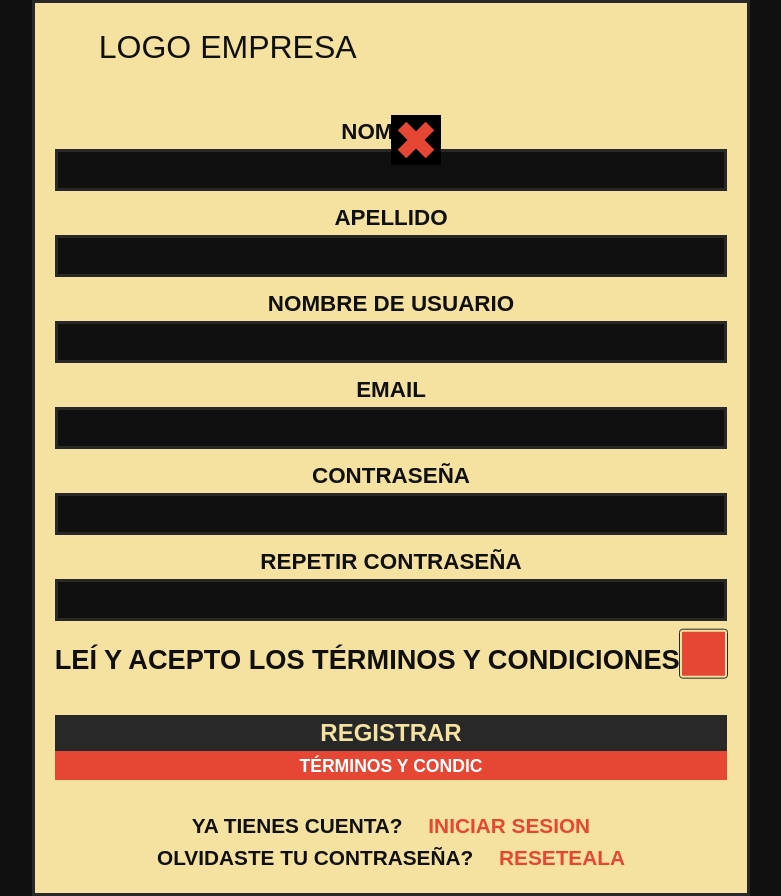
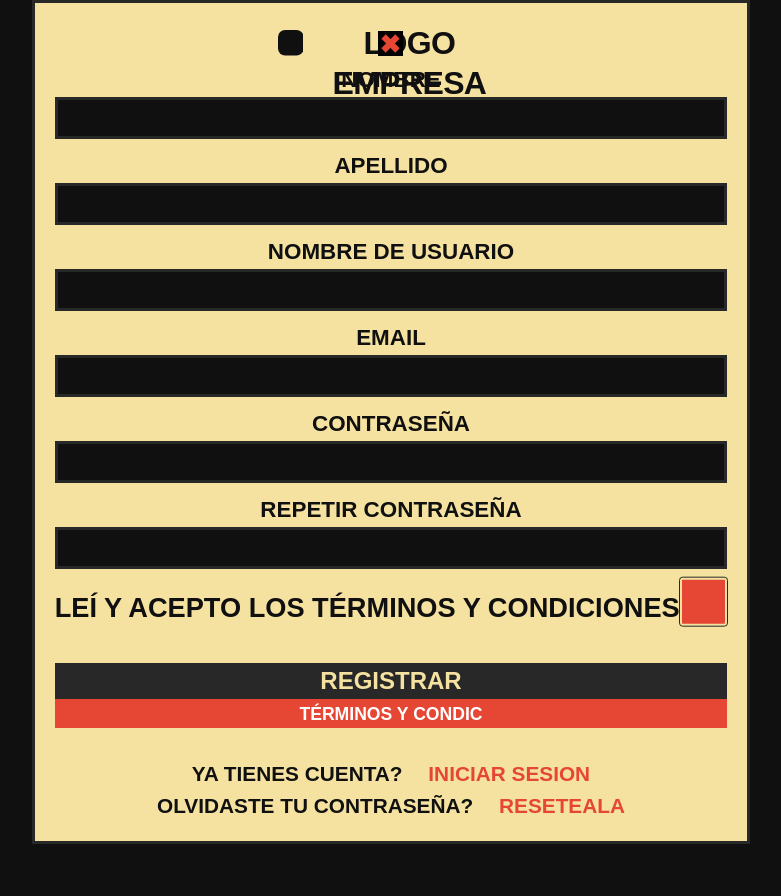
Before and after one commit to EzequielTartaglia/chess_app, a Next.js app in the folder frontend/: page /register in a window 1280 px wide. Shown: the whole page, without its empty margins (249-1030 px from the left). After the commit the page ends 844 px from the top, so only its background shows below. Built offline with nearby package versions, Linux system fonts and the light colour scheme; no server answers; a web font is replaced by a local one.

Commit message:
feat: mejorar el diseño de las páginas de inicio de sesión y registro; ajustar estilos del logo y la disposición de elementos

```diff
--- a/frontend/src/Views/Register/RegisterPage.jsx
+++ b/frontend/src/Views/Register/RegisterPage.jsx
@@ -47,13 +47,13 @@ export default function RegisterPage() {
   return (
     <div className="min-h-screen flex justify-center overflow-auto md:items-center register_page">
       <div className="container border-3 border-border-color bg-background-yellow text-font-color-black max-w-md md:max-w-lg lg:max-w-[500px] p-5">
-        <section className="hero relative">
-          <CompanyLogo text="LOGO EMPRESA" />
-          <Link
-            className="absolute top-0 right-0 cursor-pointer"
-            href={"/"}
-          >
-            <Image src={"/close.svg"} alt="close" width={50} height={50} />
+        <section className="hero relative flex items-center justify-center h-[150px]">
+          <div className="text-center">
+            <CompanyLogo className="text-black" />
+          </div>
+
+          <Link className="absolute top-2 right-2 p-1 cursor-pointer" href="/">
+            <Image src="/close.svg" alt="close" width={25} height={25} />
           </Link>
         </section>
 
--- a/frontend/src/components/CompanyLogo.jsx
+++ b/frontend/src/components/CompanyLogo.jsx
@@ -1,23 +1,27 @@
 export default function CompanyLogo({ text = "LOGO EMPRESA", className = "" }) {
   return (
-    <div className={`flex items-center gap-1 mb-1 ${className}`}>
+    <div
+      className={`flex flex-row items-center gap-[11.35px] w-[226.89px] h-[40px] ${className}`}
+    >
       <svg
-        width="40"
-        height="40"
-        viewBox="0 0 40 40"
+        width="25.54"
+        height="25.54"
+        viewBox="0 0 25.54 25.54"
         fill="none"
         xmlns="http://www.w3.org/2000/svg"
+        className="shrink-0"
       >
         <rect
-          y="7.23125"
           width="25.5375"
           height="25.5375"
           rx="7.09375"
-          fill="#F5E2A0"
+          fill="currentColor"
         />
       </svg>
 
-      <h2 className="text-[2rem]">{text}</h2>
+      <h2 className="w-[190px] mt-[40px] h-[40px] font-extrabold text-[22.7px] leading-[40px] tracking-[-0.02em] text-current font-montserrat">
+        {text}
+      </h2>
     </div>
   );
 }
--- a/frontend/src/components/Navbar.jsx
+++ b/frontend/src/components/Navbar.jsx
@@ -48,7 +48,7 @@ export default function Navbar({ showBack, text }) {
 
       {/* Logo empresarial alineado a la derecha */}
       <Link href="/" className="ml-auto">
-        <CompanyLogo />
+        <CompanyLogo className="text-[var(--background-yellow)]" />
       </Link>
 
       {/* Acciones */}
```
Also changed, not shown: frontend/src/Views/Login/LoginPage.jsx (+7 -7 lines).
